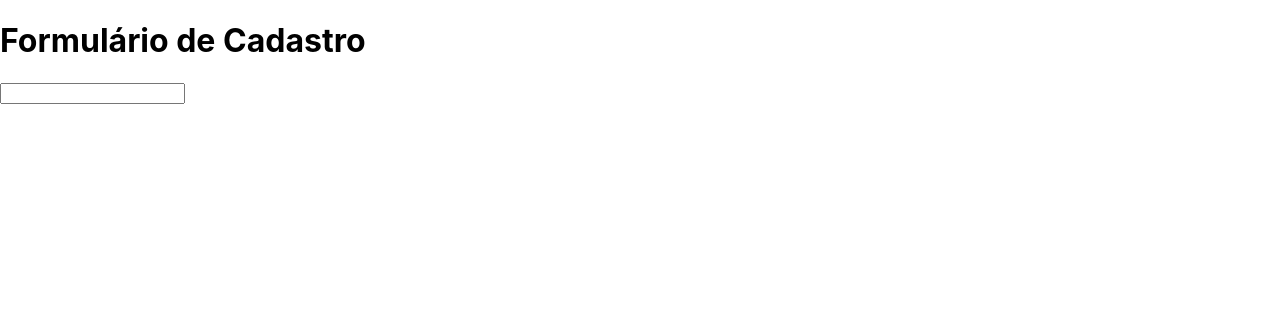
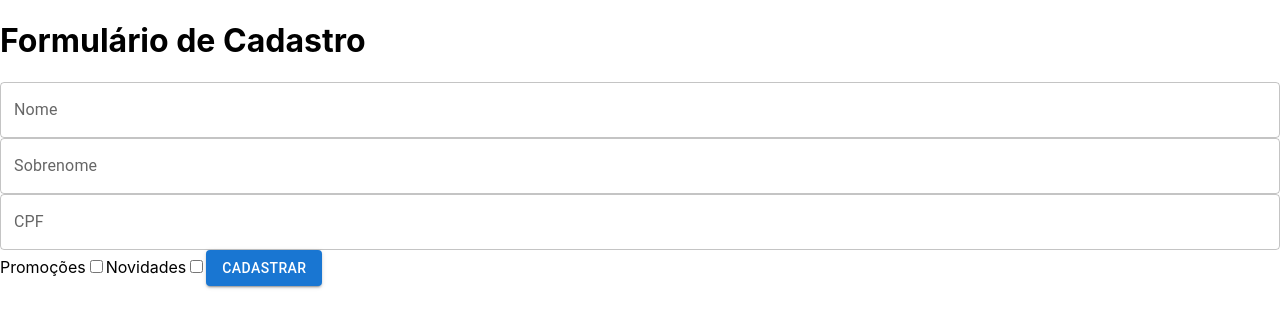
Before and after one commit to souza-alexandrejr/formacao-react-alura, a React (Create React App) app in the folder module-03/formulario-cadastro/: page / in a window 1280 px wide. Shown: the top 328 px of the page. Built offline with nearby package versions, Linux system fonts and the light colour scheme.

Commit message:
Importando pacote MaterialUI
Importando pacote MaterialUI

```diff
--- a/module-03/formulario-cadastro/src/components/FormularioCadastro/FormularioCadastro.jsx
+++ b/module-03/formulario-cadastro/src/components/FormularioCadastro/FormularioCadastro.jsx
@@ -1,9 +1,23 @@
 import React from 'react';
+import Button from '@mui/material/Button';
+import TextField from '@mui/material/TextField';
 
 function FormularioCadastro() {
     return (
         <form>
-            <input type="text" />
+            <TextField id="nome" label="Nome" variant="outlined" fullWidth="true" />
+            <TextField id="sobrenome" label="Sobrenome" variant="outlined" fullWidth="true" />
+            <TextField id="cpf" label="CPF" variant="outlined" fullWidth="true" />
+
+            <label>Promoções</label>
+            <input type="checkbox" />
+
+            <label>Novidades</label>
+            <input type="checkbox" />
+
+            <Button variant="contained" type="submit">
+                Cadastrar
+            </Button>
         </form>
     );
 }
```
Also changed, not shown: 1 other file (tests, documents, lock files or other folders).
